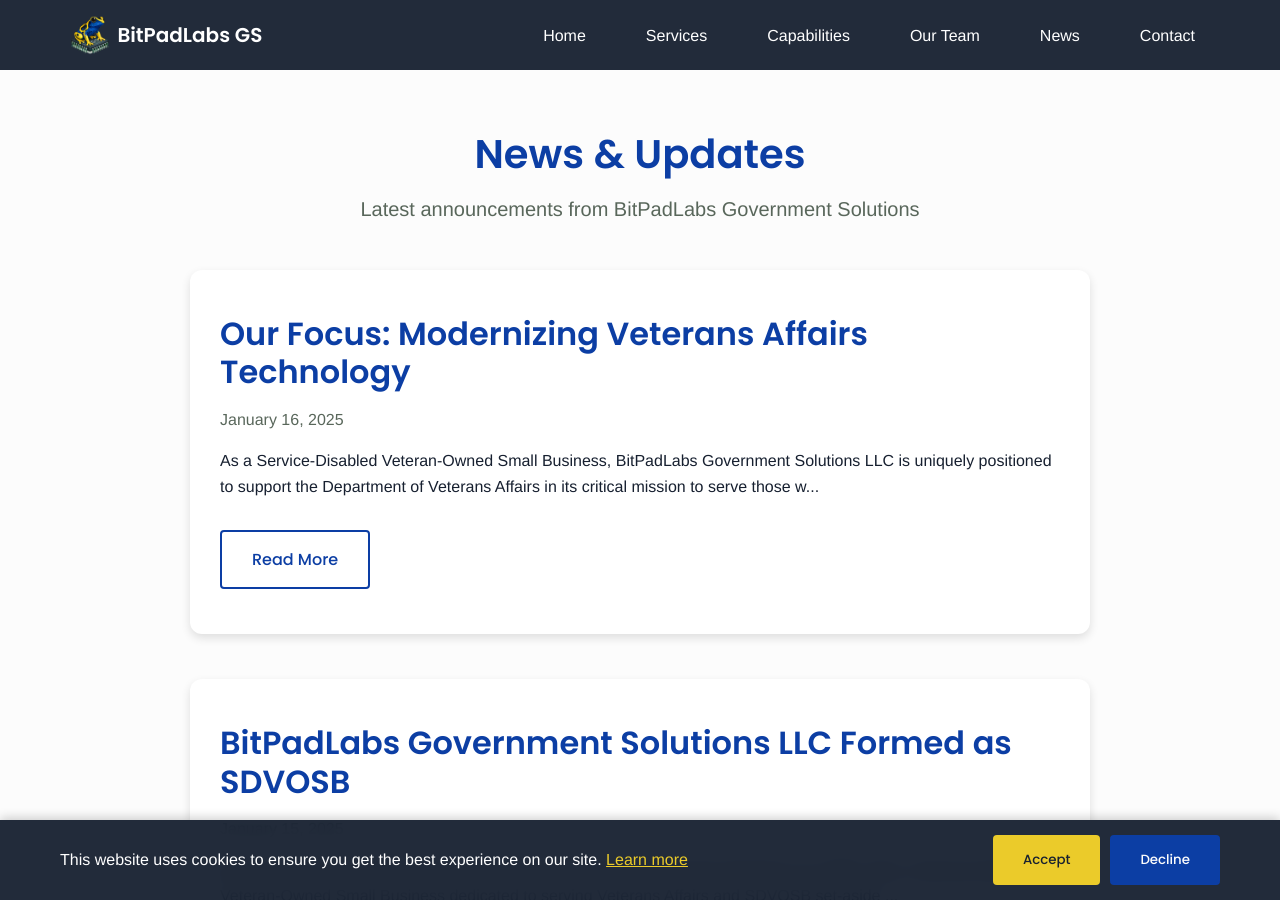
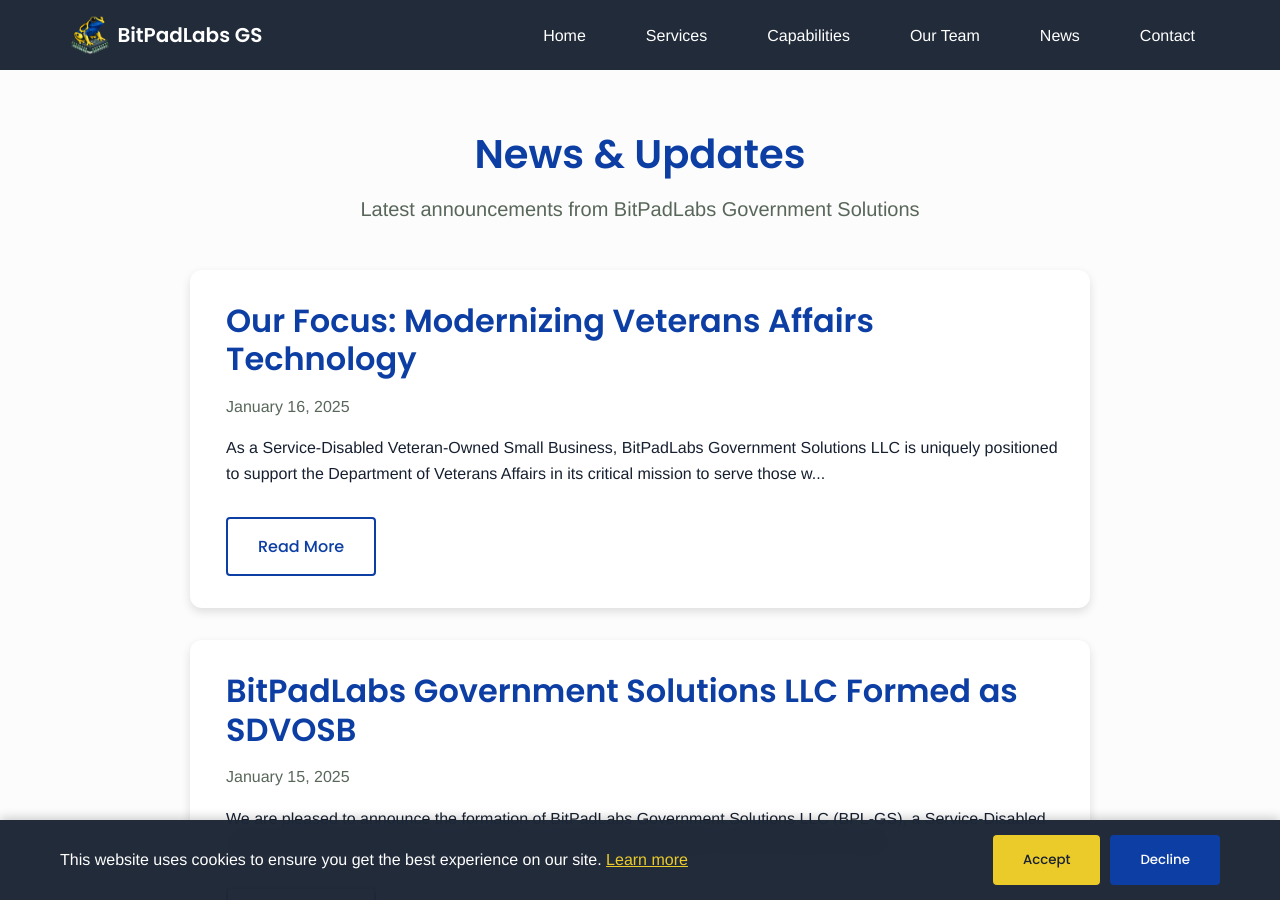
Before and after one commit to BitPadLabs/bitpadlabsgs-site, a Jekyll site: the page built from news.html, in a window 1280 px wide and 900 px high. Built offline with Jekyll 4.4.1, drawn with Linux system fonts in a browser that asks for light colours.

Commit message:
Improve styling of news post blocks
Added 'card' class and inline padding/margin styles to news post blocks for better visual separation and readability.

```diff
--- a/news.html
+++ b/news.html
@@ -11,7 +11,7 @@
     <div style="max-width: 900px; margin: 0 auto;">
       {% if site.posts.size > 0 %}
         {% for post in site.posts %}
-        <div class="content-block">
+        <div class="content-block card" style="padding: 2rem; margin-bottom: 2rem;">
           <h2><a href="{{ post.url | relative_url }}" style="color: #0C3EA4;">{{ post.title }}</a></h2>
           <p style="color: #59675B; margin-bottom: 1rem;">{{ post.date | date: "%B %d, %Y" }}</p>
           <p>{{ post.excerpt | strip_html | truncate: 200 }}</p>
```
